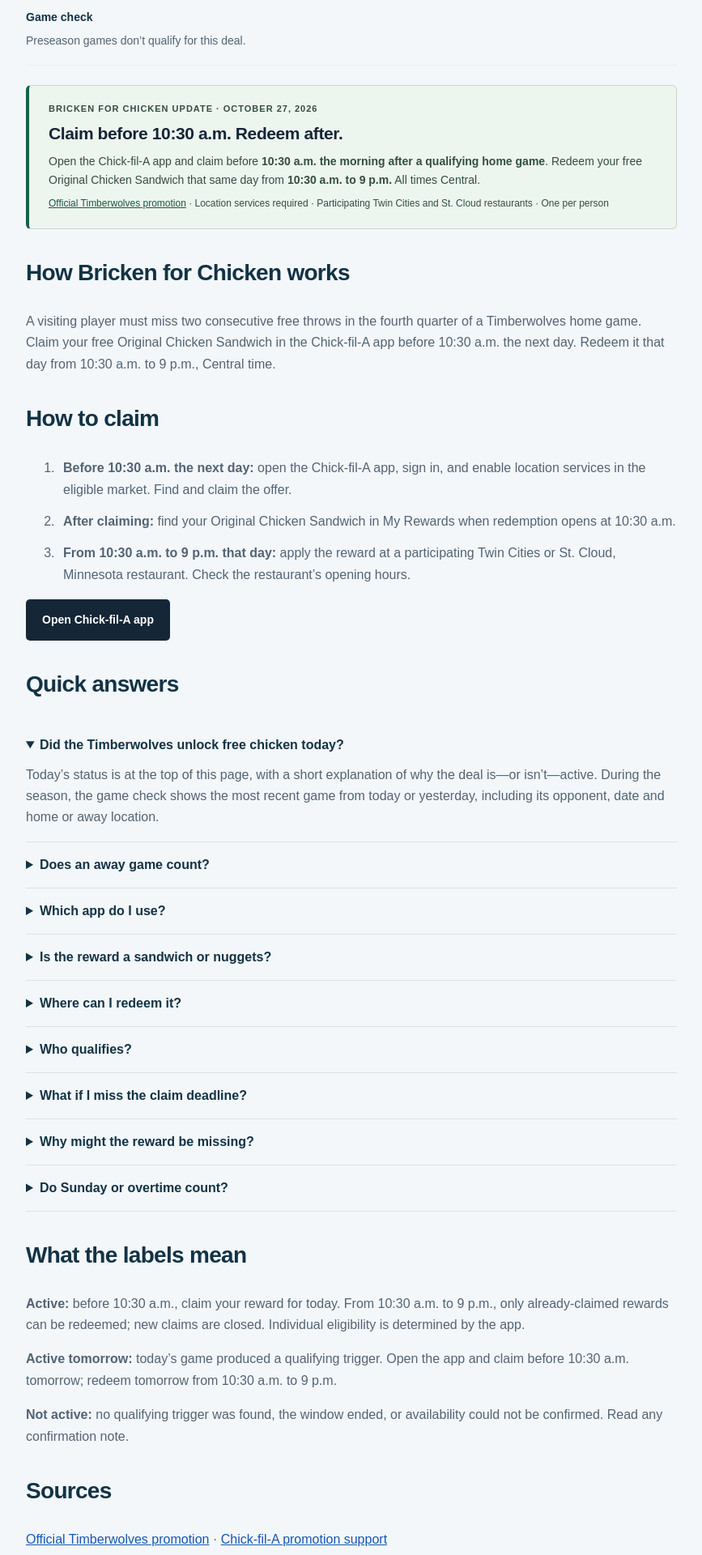
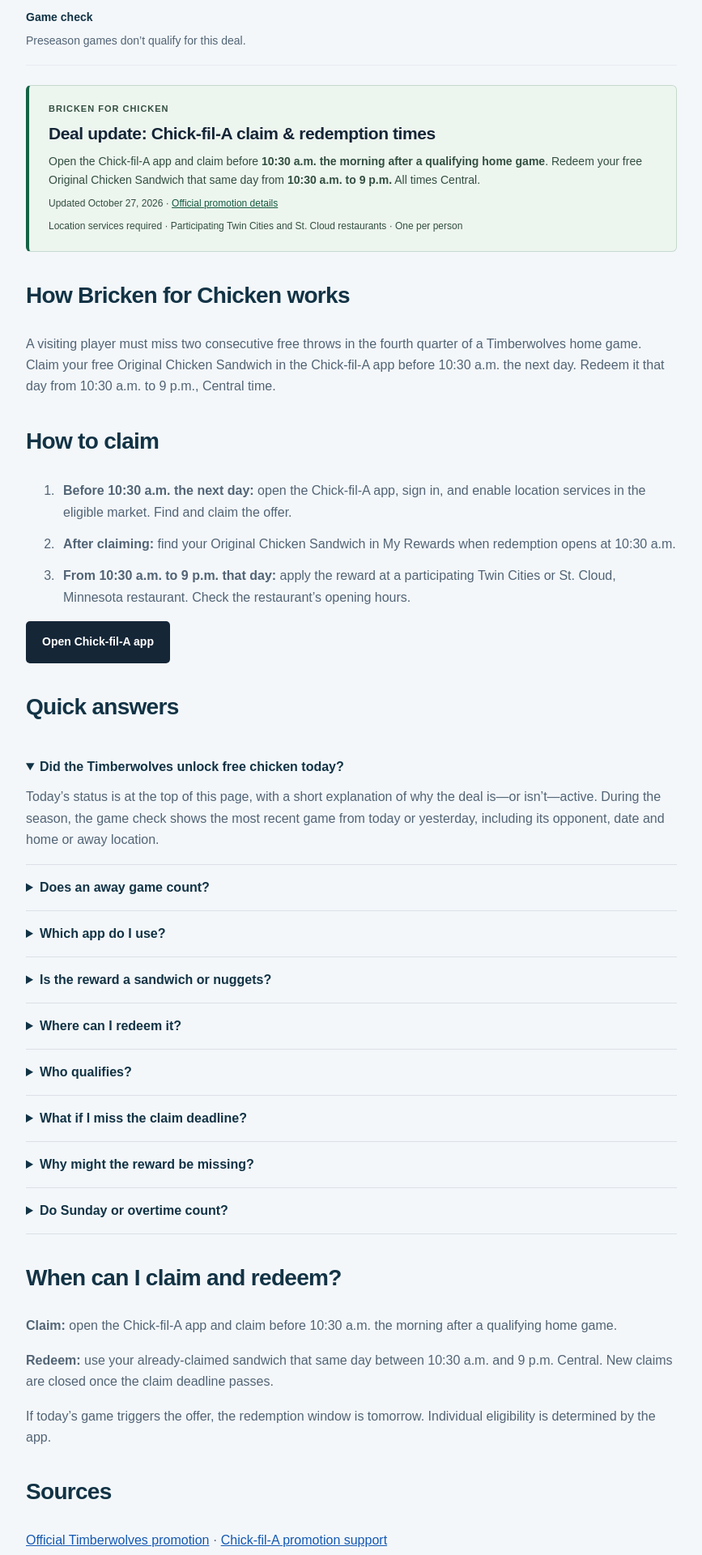
Before and after one commit to elwatts1/mncloud3, a Next.js app: page /chick-fil-a in a window 1280 px wide. Shown: the part 480-2400 px from the top of the page at 81% size, without its empty margins (206-1073 px from the left). Built offline with nearby package versions, Linux system fonts and the light colour scheme; no server answers.

Commit message:
Clarify deal update heading and claim/redemption explanation

```diff
--- a/app/chick-fil-a/page.tsx
+++ b/app/chick-fil-a/page.tsx
@@ -33,10 +33,10 @@
     <details><summary>Why might the reward be missing?</summary><p>Check that you are signed in, in the eligible market, and have location services enabled. If the reward still does not appear, check the official offer and ask Chick-fil-A support. Our tracker detects game events; it cannot see your account or guarantee reward availability.</p></details>
     <details><summary>Do Sunday or overtime count?</summary><p>The supplied terms do not explain Sunday handling or overtime eligibility. Do not assume a Saturday-night trigger can be redeemed on Sunday or that overtime counts. Follow the app’s actual reward and expiration. Our fourth-quarter tracker does not count overtime until eligibility is confirmed.</p></details>
    </div>
-   <h2>What the labels mean</h2>
-   <p><strong>Active:</strong> before 10:30 a.m., claim your reward for today. From 10:30 a.m. to 9 p.m., only already-claimed rewards can be redeemed; new claims are closed. Individual eligibility is determined by the app.</p>
-   <p><strong>Active tomorrow:</strong> today’s game produced a qualifying trigger. Open the app and claim before 10:30 a.m. tomorrow; redeem tomorrow from 10:30 a.m. to 9 p.m.</p>
-   <p><strong>Not active:</strong> no qualifying trigger was found, the window ended, or availability could not be confirmed. Read any confirmation note.</p>
+   <h2>When can I claim and redeem?</h2>
+   <p><strong>Claim:</strong> open the Chick-fil-A app and claim before 10:30 a.m. the morning after a qualifying home game.</p>
+   <p><strong>Redeem:</strong> use your already-claimed sandwich that same day between 10:30 a.m. and 9 p.m. Central. New claims are closed once the claim deadline passes.</p>
+   <p>If today’s game triggers the offer, the redemption window is tomorrow. Individual eligibility is determined by the app.</p>
    <h2>Sources</h2>
    <p><a href="https://www.nba.com/timberwolves/cfa">Official Timberwolves promotion</a> · <a href="https://www.chick-fil-a.com/customer-support/events-and-promotions">Chick-fil-A promotion support</a></p>
    <p>Timing and reward details updated October 27, 2026 from the current terms supplied by the site owner. The official promotion and your app reward determine eligibility.</p>
--- a/app/chicken-update.tsx
+++ b/app/chicken-update.tsx
@@ -1,8 +1,9 @@
 export default function ChickenUpdate(){
  return <aside className="chicken-update" aria-label="Bricken for Chicken timing update">
-  <p className="eyebrow">BRICKEN FOR CHICKEN UPDATE · <time dateTime="2026-10-27">OCTOBER 27, 2026</time></p>
-  <h2>Claim before 10:30 a.m. Redeem after.</h2>
+  <p className="eyebrow">BRICKEN FOR CHICKEN</p>
+  <h2>Deal update: Chick-fil-A claim &amp; redemption times</h2>
   <p>Open the Chick-fil-A app and claim before <strong>10:30 a.m. the morning after a qualifying home game</strong>. Redeem your free Original Chicken Sandwich that same day from <strong>10:30 a.m. to 9 p.m.</strong> All times Central.</p>
-  <p className="chicken-update-source"><a href="https://www.nba.com/timberwolves/cfa">Official Timberwolves promotion</a> · Location services required · Participating Twin Cities and St. Cloud restaurants · One per person</p>
+  <p className="chicken-update-source">Updated <time dateTime="2026-10-27">October 27, 2026</time> · <a href="https://www.nba.com/timberwolves/cfa">Official promotion details</a></p>
+  <p className="chicken-update-source">Location services required · Participating Twin Cities and St. Cloud restaurants · One per person</p>
  </aside>;
 }
```
